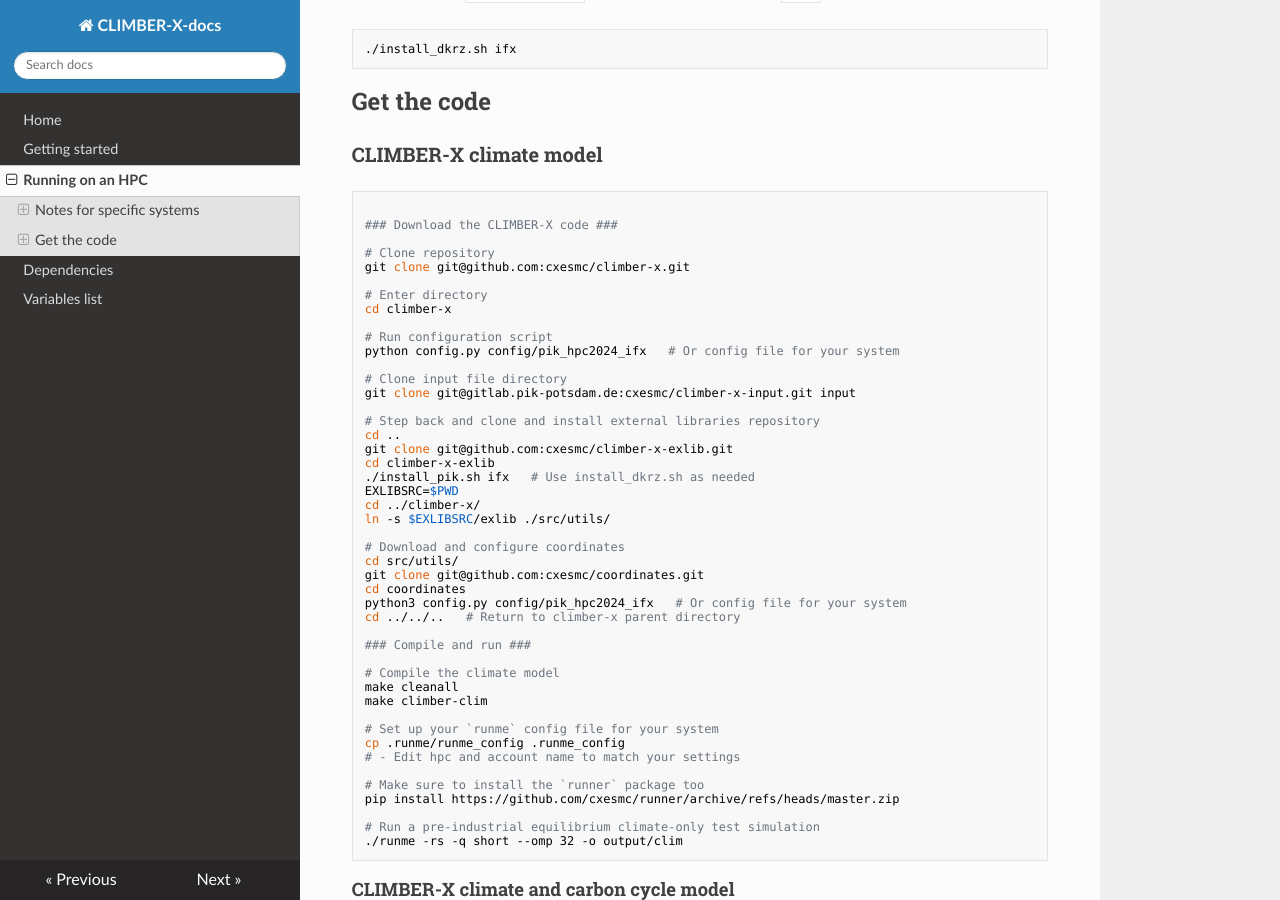
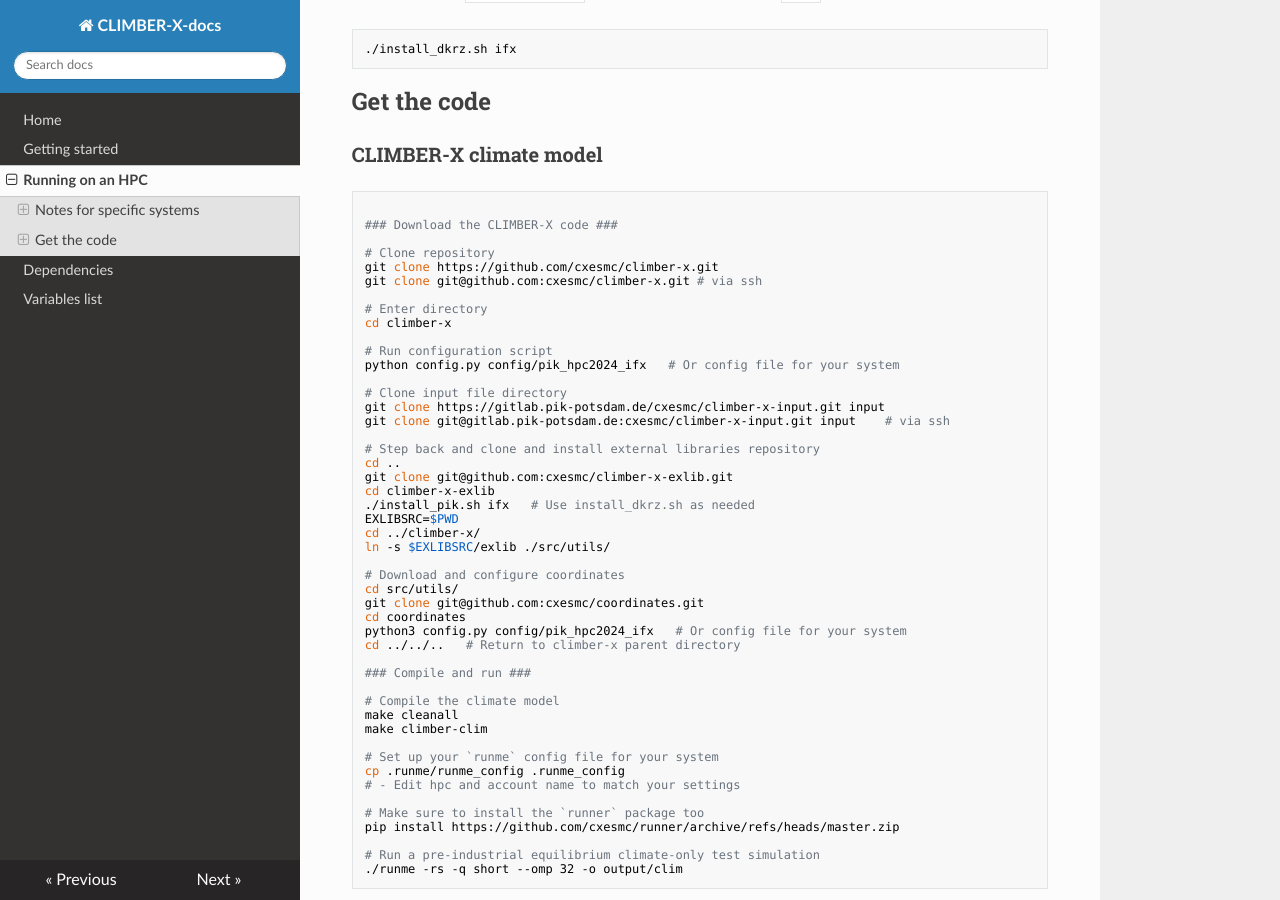
Before and after one commit to cxesmc/climber-docs, an MkDocs documentation site: the page built from docs/running-on-hpc.md, in a window 1280 px wide and 900 px high, scrolled down 1352 px. Built offline with MkDocs 1.6.1, drawn with Linux system fonts in a browser that asks for light colours; nearby versions of some CDN libraries.

Commit message:
ssh and https cloning

````diff
--- a/docs/running-on-hpc.md
+++ b/docs/running-on-hpc.md
@@ -82,7 +82,8 @@
 ### Download the CLIMBER-X code ###
 
 # Clone repository
-git clone git@github.com:cxesmc/climber-x.git
+git clone https://github.com/cxesmc/climber-x.git
+git clone git@github.com:cxesmc/climber-x.git # via ssh
 
 # Enter directory
 cd climber-x
@@ -91,7 +92,8 @@
 python config.py config/pik_hpc2024_ifx   # Or config file for your system
 
 # Clone input file directory
-git clone git@gitlab.pik-potsdam.de:cxesmc/climber-x-input.git input
+git clone https://gitlab.pik-potsdam.de/cxesmc/climber-x-input.git input
+git clone git@gitlab.pik-potsdam.de:cxesmc/climber-x-input.git input    # via ssh
 
 # Step back and clone and install external libraries repository
 cd ..
@@ -126,7 +128,7 @@
 ./runme -rs -q short --omp 32 -o output/clim
 ```
 
-#### CLIMBER-X climate and carbon cycle model
+### CLIMBER-X climate and carbon cycle model
 
 If you would also like to run CLIMBER-X with an interactive carbon cycle, then the **HAMOCC**
 ocean biogeochemistry (`bgc`) code must also be downloaded:
@@ -156,7 +158,7 @@
 ./runme -rs -q short --omp 16 -o output/clim-bgc -p ctl.flag_bgc=T
 ```
 
-#### CLIMBER-X climate and ice sheet model
+### CLIMBER-X climate and ice sheet model
 
 If you would also like to run with an interactive ice sheet, the **Yelmo** ice-sheet code
 must be downloaded and configured and the solid Earth model **VILMA** libraries must be
@@ -189,7 +191,7 @@
 ./runme -rs -q short --omp 16 -o output/clim-ice -p ctl.flag_ice=T ctl.flag_geo=T ctl.flag_smb=T ctl.flag_imo=T ctl.ice_model_name=yelmo ctl.ice_domain_name=GRL-16KM
 ```
 
-#### Fully coupled CLIMBER-X configuration
+### Fully coupled CLIMBER-X configuration
 
 If you have followed all steps above you will also be ready to run fully coupled simulations:
 
````
Also changed, not shown: docs/getting-started.md (+3 -1 lines).
